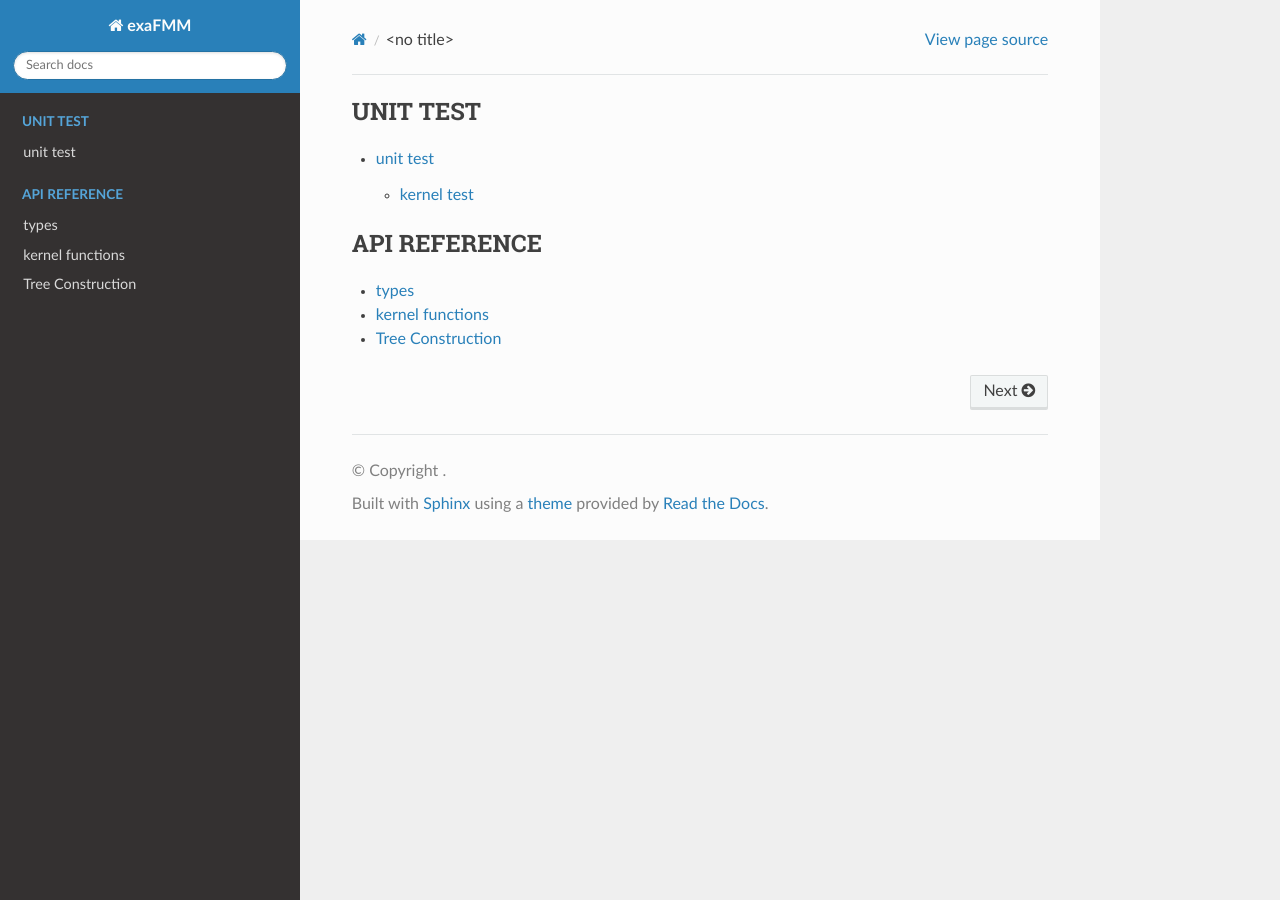
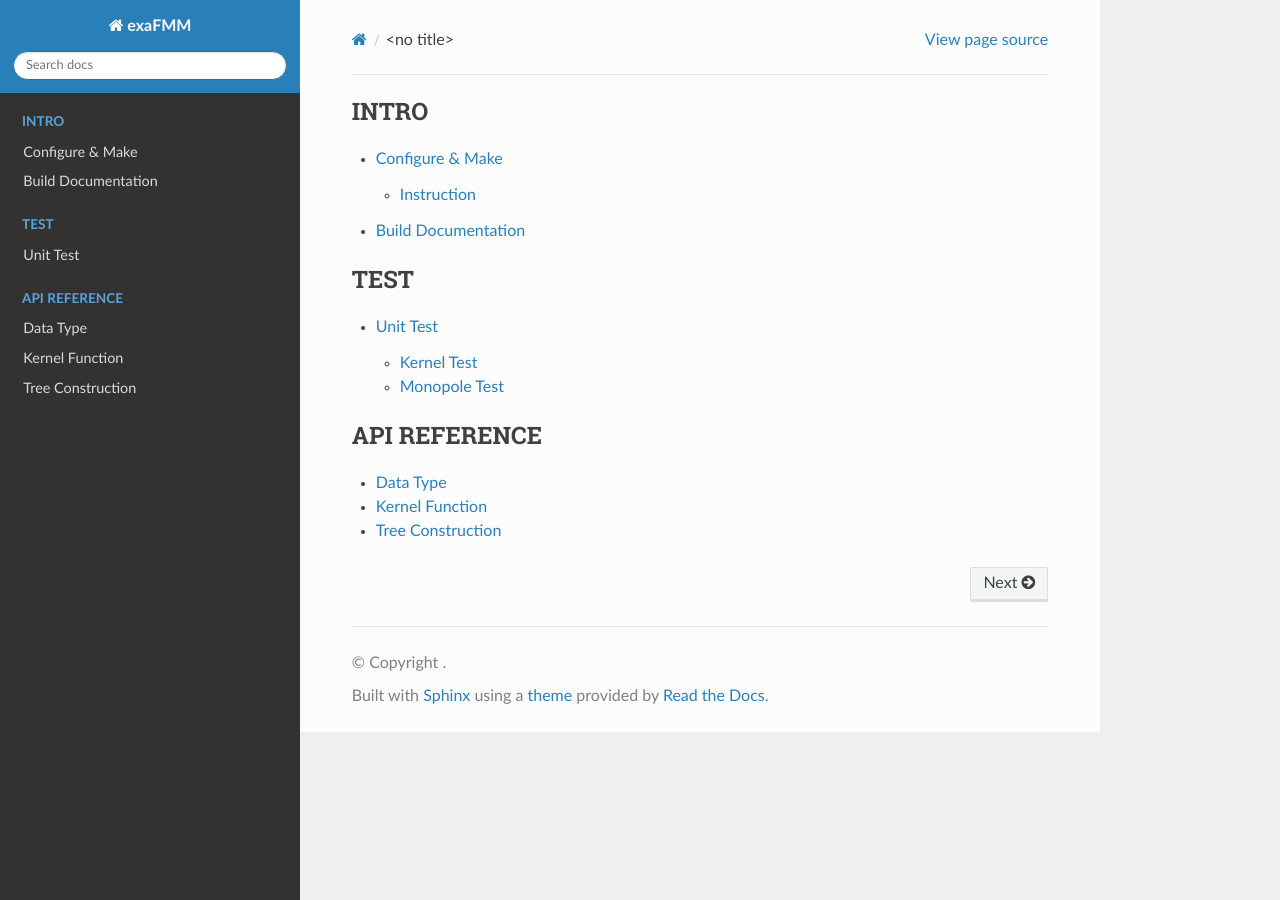
Before and after one commit to tingyu66/fmm, a Sphinx documentation site: the page built from docs/source/index.rst, in a window 1280 px wide. Built offline with Sphinx 7.4.7 and the Read the Docs theme 2.0.0, drawn with Linux system fonts in a browser that asks for light colours.

Commit message:
minor update to docs

```diff
--- a/docs/source/api/kernel.rst
+++ b/docs/source/api/kernel.rst
@@ -1,5 +1,5 @@
-kernel functions
-================
+Kernel Function
+===============
 
 .. doxygenfunction:: exafmm::evalMultipole
    :project: exaFMM
--- a/docs/source/api/types.rst
+++ b/docs/source/api/types.rst
@@ -1,5 +1,5 @@
-types
-=====
+Data Type
+=========
 
 exaFMM provides the following data types:
 
--- /dev/null
+++ b/docs/source/compile.rst
@@ -0,0 +1,10 @@
+Configure & Make
+================
+
+exaFMM provide the various compilation options
+
+Instruction
+-----------
+
+``./configure``
+``make``
--- /dev/null
+++ b/docs/source/documentation.rst
@@ -0,0 +1,4 @@
+Build Documentation
+===================
+
+exaFMM use **doxygen**, **sphinx** and **breathe** to generate this documentation.
--- a/docs/source/index.rst
+++ b/docs/source/index.rst
@@ -5,10 +5,17 @@
    The full license is in the file LICENSE, distributed with this software.
 
 .. toctree::
-   :caption: UNIT TEST
+   :caption: INTRO
    :maxdepth: 2
 
-   ./unit_test
+   compile
+   documentation
+
+.. toctree::
+   :caption: TEST
+   :maxdepth: 2
+
+   unit_test
 
 .. toctree::
    :caption: API REFERENCE
```
Also changed, not shown: docs/source/unit_test.rst (+7 -2 lines), 1 other file.
